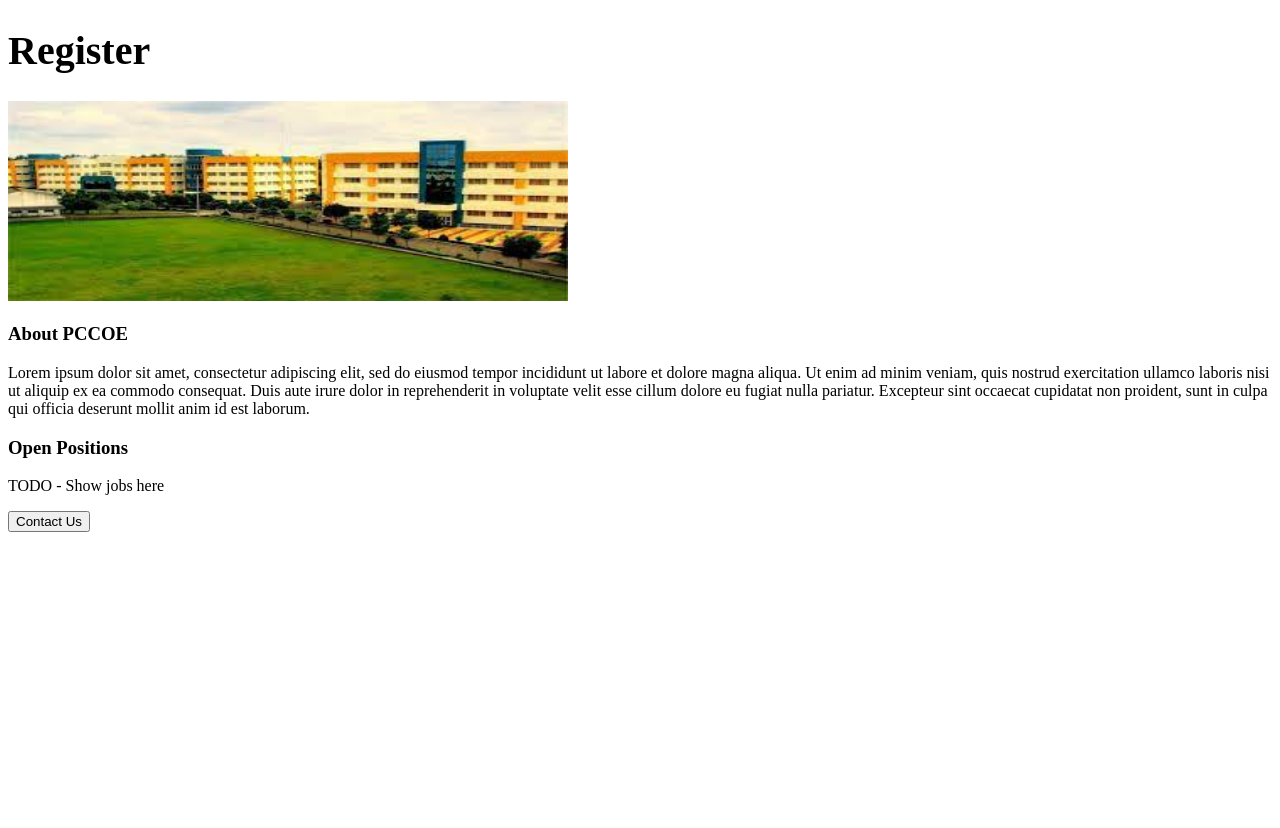
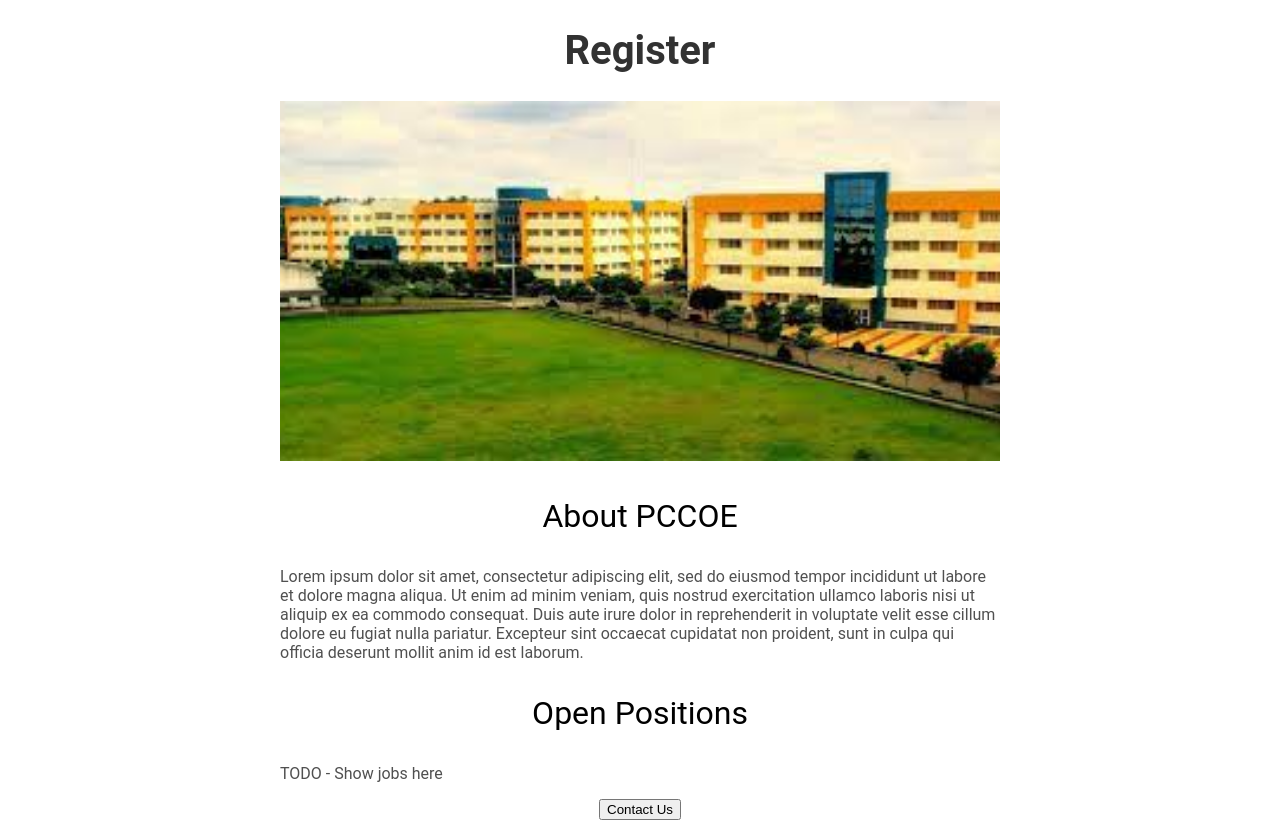
Before and after one commit to meeheer123/flask-python-tutorial, a Flask app: page / in a window 1280 px wide. Before the commit the page ends 532 px from the top, so only its background shows below. Run offline with Flask 2, Linux system fonts and the light colour scheme.

Commit message:
added css

```diff
--- a/templates/home.html
+++ b/templates/home.html
@@ -5,16 +5,53 @@
     <style>
       h1{
         font-size: 40px;
+        font-family: Roboto;
+        font-weight : B;
+        color : rgb(50,50,50);
+        text-align : center;
       }
+
+      #banner {
+        width : 100%;
+        height : 360px;
+        object-fit : cover;
+      }
+
+      h3{
+        font-family : Roboto;
+        font-size : 32px;
+        color : rgv(100,100,100);
+        text-align : center;
+        font-weight : normal;
+      }
+
+    p{
+      font-family : roboto;
+      color : rgb(80,80,80)
+    }
+
+    #container {
+      max-width : 720px;
+      margin : 0 auto 0 auto;
+    }
+
+      #abc {
+        text-align : center;
+      }
+
     </style>
     <body>
+        <div id = "container">
         <h1>Register</h1>
-      <img src="https://flask-python-tutorial.mihirpande1.repl.co/static/download.jpeg" width="560" height="200" alt="HTML Dog">
+        <img id = "banner"src="https://flask-python-tutorial.mihirpande1.repl.co/static/download.jpeg"  alt="HTML Dog">
         <h3>About PCCOE</h3>
         <p>Lorem ipsum dolor sit amet, consectetur adipiscing elit, sed do eiusmod tempor incididunt ut labore et dolore magna aliqua. Ut enim ad minim veniam, quis nostrud exercitation ullamco laboris nisi ut aliquip ex ea commodo consequat. Duis aute irure dolor in reprehenderit in voluptate velit esse cillum dolore eu fugiat nulla pariatur. Excepteur sint occaecat cupidatat non proident, sunt in culpa qui officia deserunt mollit anim id est laborum.</p>
         <h3>Open Positions</h3>
         <p>TODO - Show jobs here</p>
+          <div id = "abc">
         <button>Contact Us</button>
+          </div>
+          </div>
     </body>
   </head>
 </html>
```
Lines whose indentation alone changed are shown as unchanged.
